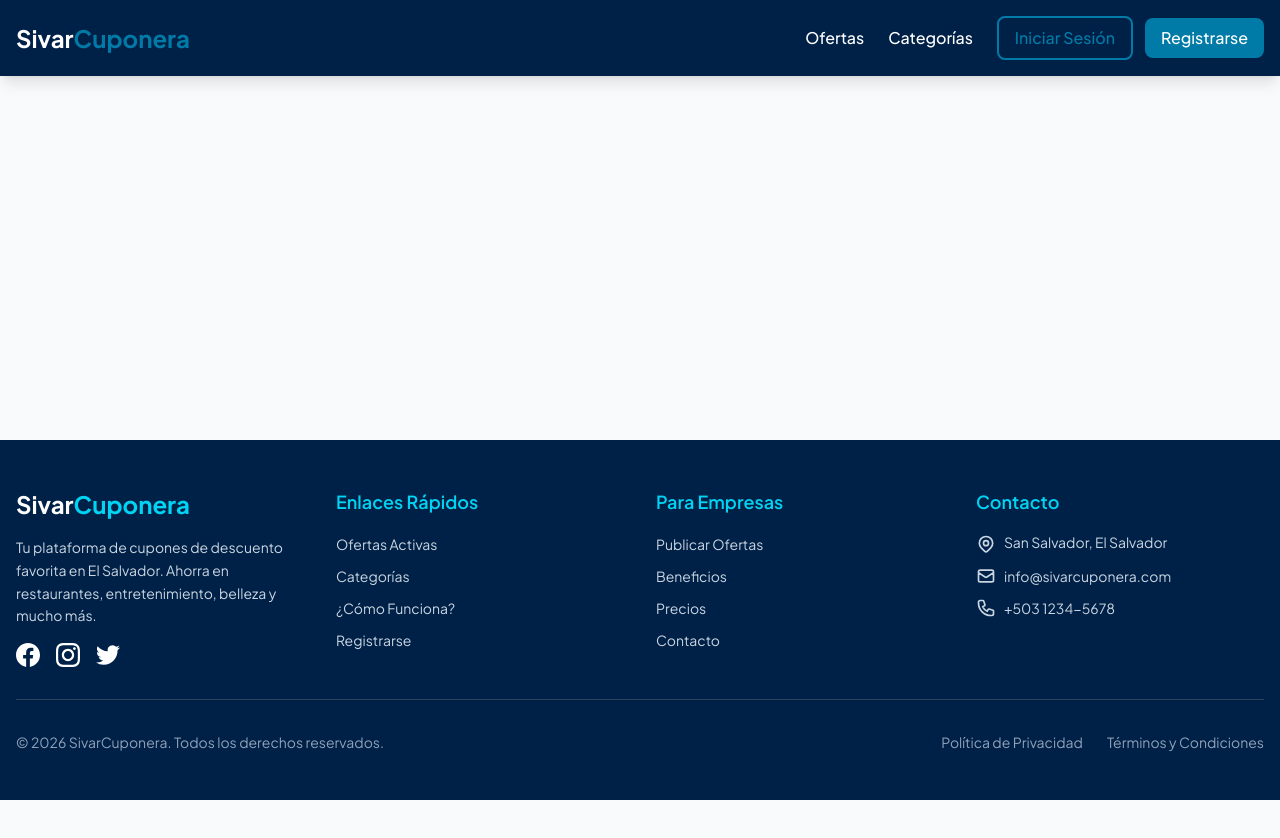
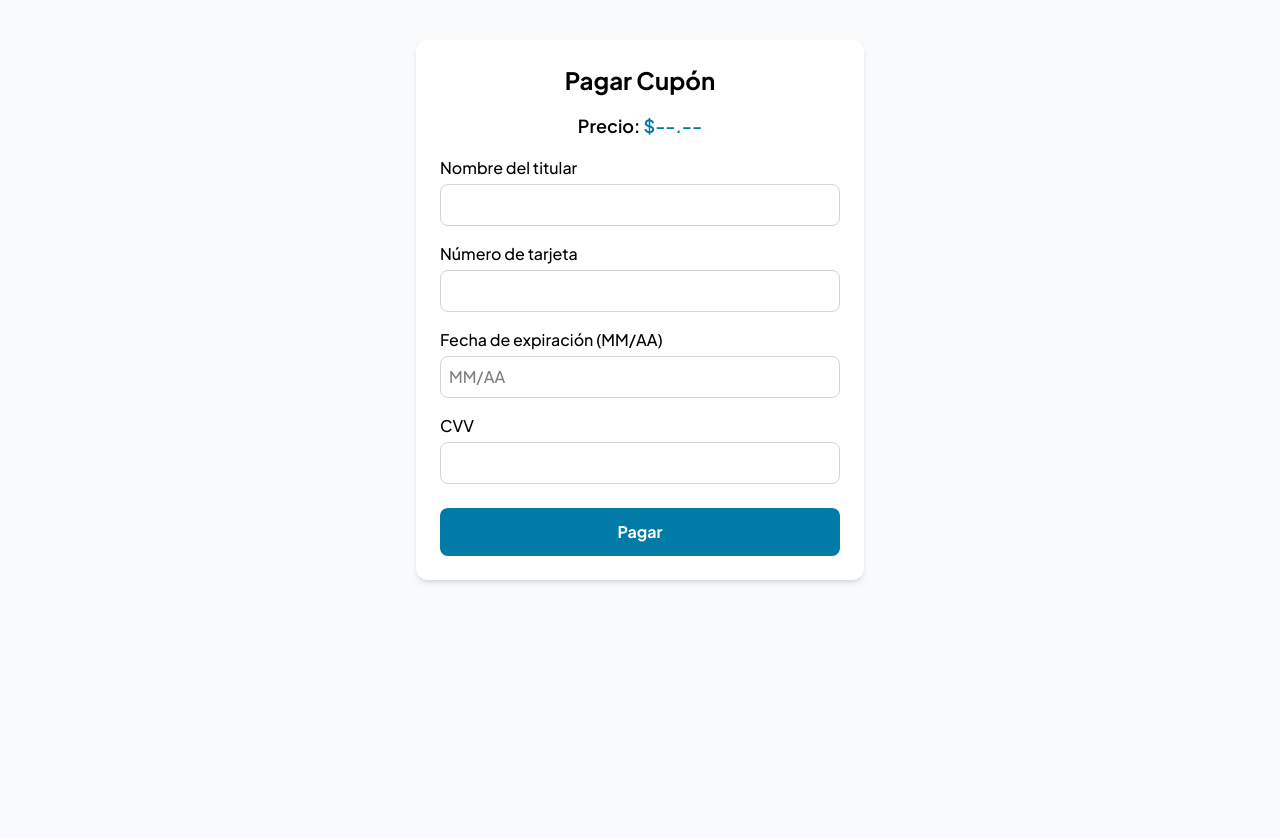
Before and after one commit to ndiaznuila13/SivarCuponera, a React (Vite) app: page /pago-cupon in a window 1280 px wide. Before the commit the page ends 800 px from the top, so only its background shows below. Built offline with nearby package versions, Linux system fonts and the light colour scheme; no server answers.

Commit message:
Agregar pago

```diff
--- a/src/App.jsx
+++ b/src/App.jsx
@@ -18,7 +18,6 @@ function App() {
 
   return (
     <AuthProvider>
-      <Router>
       <Layout>
         <Routes>
           <Route
@@ -32,12 +31,9 @@ function App() {
               />
             }
           />
-            {/* <Route path="/login" element={<LogIn />} /> */}
-            {/* <Route path="/signup" element={<SignUp />} /> */}
           <Route path="/mis-cupones" element={<MisCupones />} />
         </Routes>
       </Layout>
-      </Router>
     </AuthProvider>
   )
 }
--- a/src/components/ofertas/OfertaCard.jsx
+++ b/src/components/ofertas/OfertaCard.jsx
@@ -1,21 +1,22 @@
-import { calcularDescuento, calcularDiasRestantes } from '../../lib/api'
+import { calcularDescuento, calcularDiasRestantes } from '../../lib/api';
+import { useNavigate } from 'react-router-dom';
 
 export default function OfertaCard({ oferta }) {
-  const descuento = calcularDescuento(oferta.precio_regular, oferta.precio_oferta)
-  const diasRestantes = calcularDiasRestantes(oferta.fecha_fin)
-  const stockBajo = oferta.cantidad_cupon <= 5
+  const descuento = calcularDescuento(oferta.precio_regular, oferta.precio_oferta);
+  const diasRestantes = calcularDiasRestantes(oferta.fecha_fin);
+  const stockBajo = oferta.cantidad_cupon <= 5;
+  const navigate = useNavigate();
 
   const getEtiquetaColor = () => {
-    if (descuento >= 50) return 'bg-red-100 text-red-700'
-    if (descuento >= 30) return 'bg-orange-100 text-orange-700'
-    if (descuento >= 20) return 'bg-yellow-100 text-yellow-700'
-    return 'bg-green-100 text-green-700'
-  }
+    if (descuento >= 50) return 'bg-red-100 text-red-700';
+    if (descuento >= 30) return 'bg-orange-100 text-orange-700';
+    if (descuento >= 20) return 'bg-yellow-100 text-yellow-700';
+    return 'bg-green-100 text-green-700';
+  };
 
   return (
     <div className="bg-white rounded-xl border border-slate-200 p-4 sm:p-6 shadow-sm hover:shadow-md transition-shadow">
       <div className="flex flex-col sm:flex-row items-start gap-4">
-
         <div className="w-full sm:w-32 sm:h-32 h-48 bg-slate-100 rounded-lg flex items-center justify-center shrink-0 overflow-hidden">
           {oferta.imagen ? (
             <img
@@ -31,12 +32,13 @@ export default function OfertaCard({ oferta }) {
         </div>
 
         <div className="flex-1 w-full">
-          {descuento > 0 && (
-            <span className={`text-xs font-bold px-2 py-1 rounded ${getEtiquetaColor()}`}>
-              Ahorra {descuento}%
+          {/* Etiqueta de descuento eliminada */}
+
+          {oferta.etiqueta && (
+            <span className="inline-block mt-2 text-xs bg-blue-100 text-blue-700 px-2 py-1 rounded">
+              {oferta.etiqueta}
             </span>
           )}
-
           <h3 className="text-lg sm:text-xl font-bold text-primary mt-2">
             {oferta.titulo}
           </h3>
@@ -64,15 +66,13 @@ export default function OfertaCard({ oferta }) {
             </p>
           )}
 
-          {oferta.etiqueta && (
-            <span className="inline-block mt-2 text-xs bg-blue-100 text-blue-700 px-2 py-1 rounded">
-              {oferta.etiqueta}
-            </span>
-          )}
         </div>
       </div>
 
-      <button className="w-full mt-4 py-3 sm:py-3.5 bg-oxford-navy text-white font-bold rounded-lg hover:bg-[#003366] transition-colors text-sm sm:text-base">
+      <button
+        className="w-full mt-4 py-3 sm:py-3.5 bg-oxford-navy text-white font-bold rounded-lg hover:bg-[#003366] transition-colors text-sm sm:text-base"
+        onClick={() => navigate(`/pago-cupon?precio=${oferta.precio_oferta?.toFixed(2)}`)}
+      >
         Comprar Cupón
       </button>
 
--- a/src/main.jsx
+++ b/src/main.jsx
@@ -1,13 +1,13 @@
 import { StrictMode } from 'react'
 import { createRoot } from 'react-dom/client'
 import './index.css'
-import App from './App.jsx'
+import AppRoutes from './routes/Route';
 import { AuthProvider } from './context/AuthContext'
 
 createRoot(document.getElementById('root')).render(
   <StrictMode>
     <AuthProvider>
-      <App />
+      <AppRoutes />
     </AuthProvider>
   </StrictMode>,
 )
--- /dev/null
+++ b/src/pages/PagoCupon.jsx
@@ -0,0 +1,47 @@
+import React, { useState } from 'react';
+import { useLocation } from 'react-router-dom';
+
+function getPrecioFromQuery(search) {
+  const params = new URLSearchParams(search);
+  return params.get('precio') || '--.--';
+}
+
+const PagoCupon = () => {
+  const [success, setSuccess] = useState(false);
+  const location = useLocation();
+  const precio = getPrecioFromQuery(location.search);
+
+  const handleSubmit = (e) => {
+    e.preventDefault();
+    setSuccess(true);
+  };
+
+  return (
+    <div className="max-w-md mx-auto mt-10 p-6 bg-white rounded-xl shadow-md">
+      <h2 className="text-2xl font-bold mb-4 text-center">Pagar Cupón</h2>
+      <div className="text-lg font-semibold mb-4 text-center">Precio: <span className="text-primary">${precio}</span></div>
+      <form onSubmit={handleSubmit} className="space-y-4">
+        <label className="block font-medium">
+          Nombre del titular
+          <input type="text" name="nombre" required className="mt-1 w-full p-2 border border-gray-300 rounded-lg focus:outline-none focus:ring-2 focus:ring-primary" />
+        </label>
+        <label className="block font-medium">
+          Número de tarjeta
+          <input type="text" name="numero" maxLength={16} required className="mt-1 w-full p-2 border border-gray-300 rounded-lg focus:outline-none focus:ring-2 focus:ring-primary" />
+        </label>
+        <label className="block font-medium">
+          Fecha de expiración (MM/AA)
+          <input type="text" name="fecha" placeholder="MM/AA" required className="mt-1 w-full p-2 border border-gray-300 rounded-lg focus:outline-none focus:ring-2 focus:ring-primary" />
+        </label>
+        <label className="block font-medium">
+          CVV
+          <input type="text" name="cvv" maxLength={4} required className="mt-1 w-full p-2 border border-gray-300 rounded-lg focus:outline-none focus:ring-2 focus:ring-primary" />
+        </label>
+        <button type="submit" className="w-full mt-2 py-3 bg-primary text-white font-bold rounded-lg hover:bg-blue-700 transition-colors">Pagar</button>
+        {success && <div className="mt-4 text-green-600 font-bold text-center">Pago realizado correctamente.</div>}
+      </form>
+    </div>
+  );
+};
+
+export default PagoCupon;
--- a/src/routes/Route.jsx
+++ b/src/routes/Route.jsx
@@ -0,0 +1,16 @@
+import { BrowserRouter, Routes, Route } from 'react-router-dom';
+import PagoCupon from '../pages/PagoCupon';
+import App from '../App';
+
+function AppRoutes() {
+	return (
+		<BrowserRouter>
+			<Routes>
+				<Route path="/" element={<App />} />
+				<Route path="/pago-cupon" element={<PagoCupon />} />
+			</Routes>
+		</BrowserRouter>
+	);
+}
+
+export default AppRoutes;
```
Lines whose indentation alone changed are shown as unchanged.
